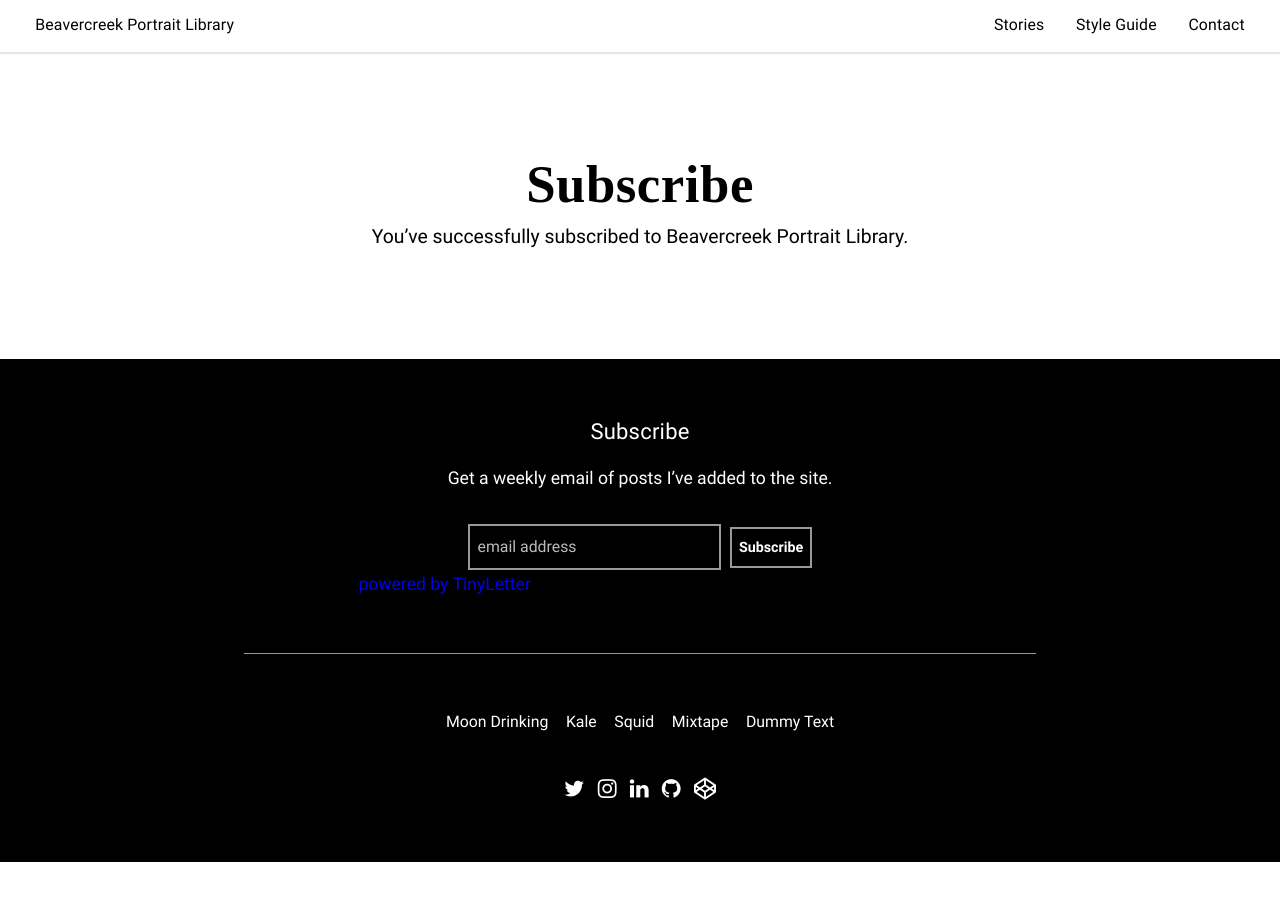
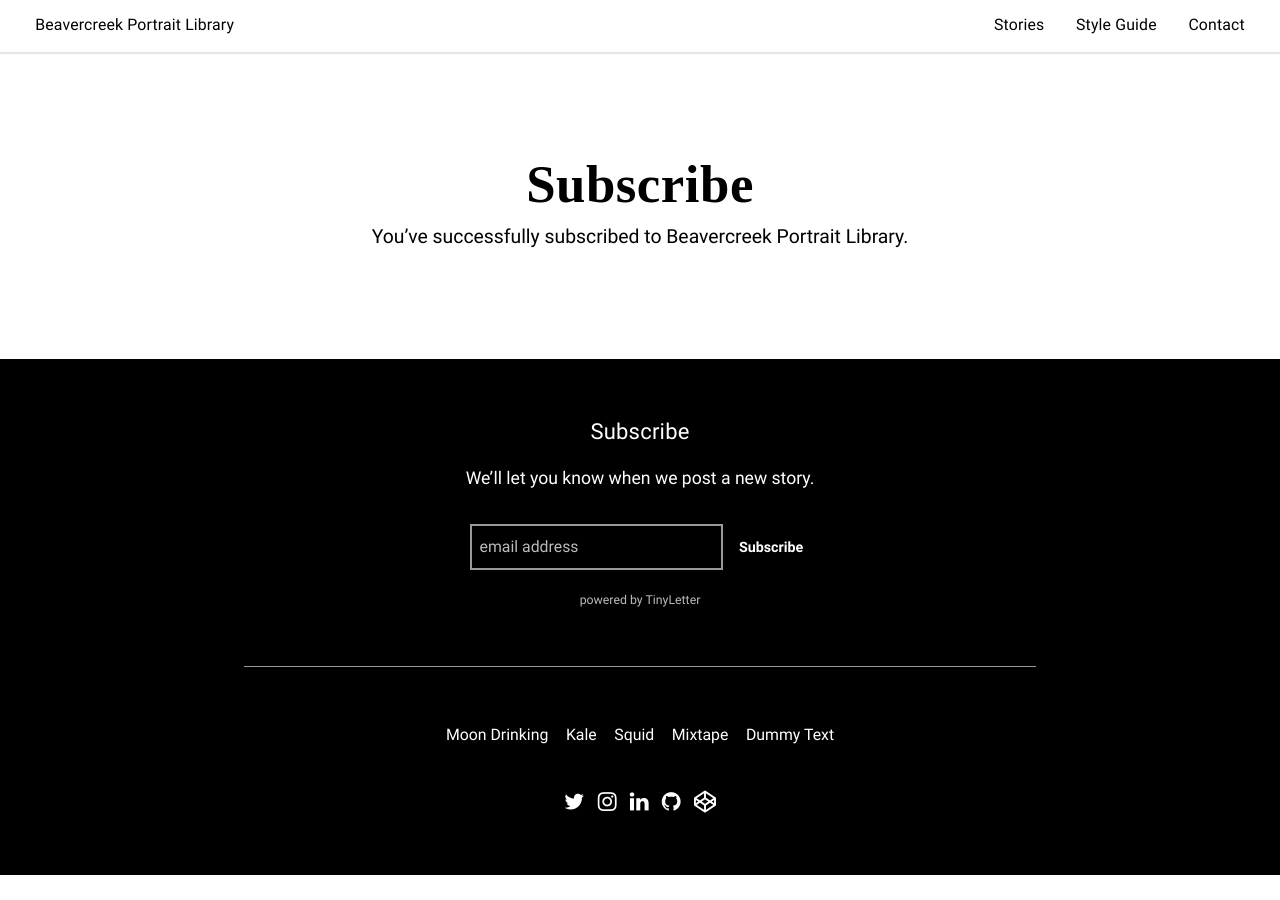
Before and after one commit to rentry/beavercreek-portrait-library, a Jekyll site: the page built from subscribe.html, in a window 1280 px wide. Built offline with Jekyll 4.4.1, drawn with Linux system fonts in a browser that asks for light colours.

Commit message:
Styles and form

```diff
--- a/_includes/footer.html
+++ b/_includes/footer.html
@@ -4,7 +4,7 @@
     <div class="subscribe" id="subscribe">
       <div class="subscribe__container">
         <span class="subscribe__title">Subscribe</span>
-        <p class="subscribe__text">Get a weekly email of posts I’ve added to the site.</p>
+        <p class="subscribe__text">We’ll let you know when we post a new story.</p>
         {% include subscribe-form.html %}
       </div>
     </div>
--- a/_includes/subscribe-form.html
+++ b/_includes/subscribe-form.html
@@ -15,15 +15,15 @@
 
 <form id="mc-signup" action="https://tinyletter.com/rentry" method="post" target="popupwindow" onsubmit="window.open('https://tinyletter.com/rentry', 'popupwindow', 'scrollbars=yes,width=800,height=600');return true">
   <div class="form-group">
-  <input type="text" name="email" id="tlemail" placeholder="email address"/>
+  <input aria-label="email address" type="text" name="email" id="tlemail" placeholder="email address"/>
   </div>
   <div style="position: absolute; left: -5000px;" aria-hidden="true">
     <input type="hidden" value="1" name="embed"/>
   </div>
-  <button style="padding: 0;">
-    <input type="submit" value="Subscribe" />
+  <button class="subscribe__no-padding">
+    <input style="border: none;" type="submit" value="Subscribe" />
   </button>
 </form>
   <div style="display: block;">
-    <p><a href="https://tinyletter.com" target="_blank">powered by TinyLetter</a></p>
+    <p class="subscribe__text"><a href="https://tinyletter.com" class="subscribe__link" target="_blank">powered by TinyLetter</a></p>
   </div>
```
Also changed, not shown: _assets/scss/components/_subscribe.scss (+10 -0 lines), assets/css/app.min.css.
